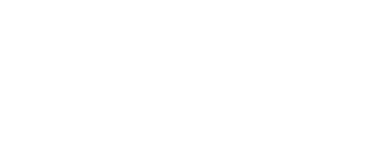
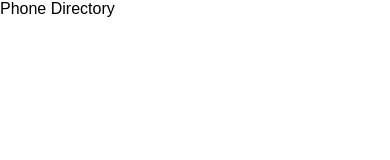
Before and after one commit to cptekam/phone-directory, a React (Create React App) app: page / in a window 390 px wide. Shown: the top 160 px of the page. Built offline with nearby package versions, Linux system fonts and the light colour scheme.

Commit message:
Displayed Phone Directory

```diff
--- a/src/App.js
+++ b/src/App.js
@@ -4,7 +4,7 @@
   render() {
     return (
       <div>
-
+          Phone Directory
       </div>
     );
   }
```
